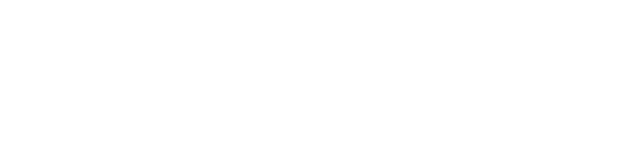
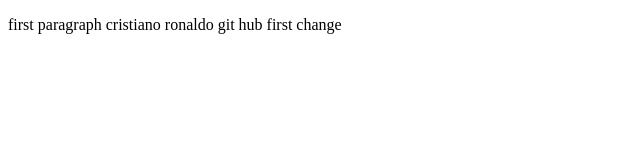
Before and after one commit to VaibhavXhub/vs-code, a plain HTML site: page NewGit/index.html in a window 1280 px wide. Shown: the whole page, without its empty margins (0-640 px from the left). Drawn offline with Linux system fonts and the light colour scheme.

Commit message:
first commit

```diff
--- a/NewGit/index.html
+++ b/NewGit/index.html
@@ -6,6 +6,10 @@
     <title>Document</title>
 </head>
 <body>
+    <p>first paragraph
+        cristiano ronaldo git hub
+        first change
+    </p>
 
 </body>
 </html>
```
